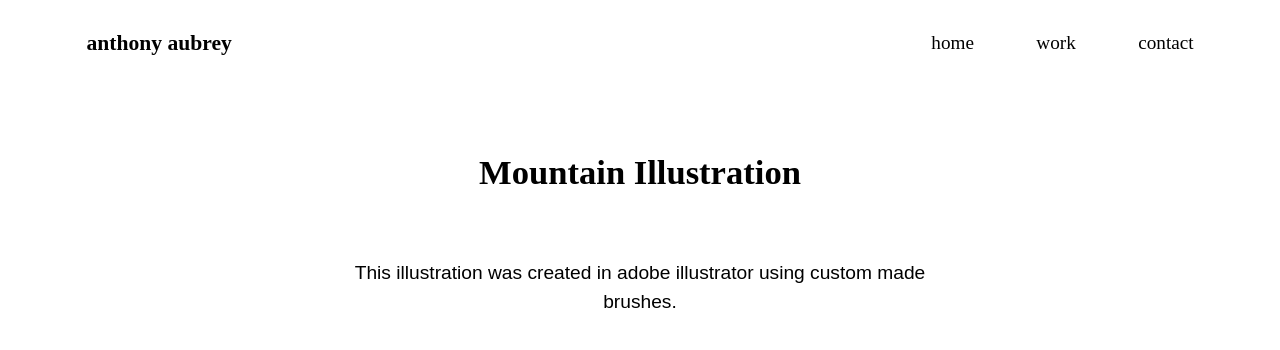
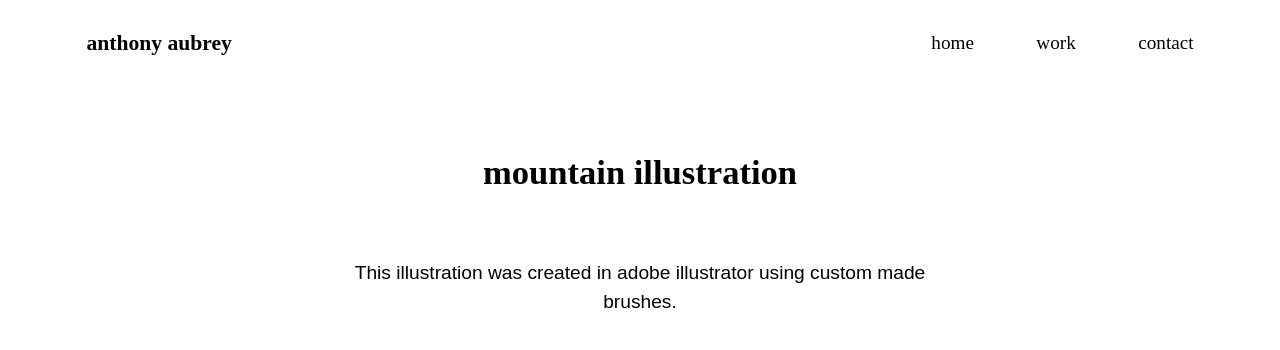
Before and after one commit to anthonyaubrey/portfolio, a Jekyll site: the page built from mountainstrees.html, in a window 1280 px wide. Shown: the top 350 px of the page. Built offline with Jekyll 4.4.1, drawn with Linux system fonts in a browser that asks for light colours.

Commit message:
changed text format

```diff
--- a/mountainstrees.html
+++ b/mountainstrees.html
@@ -4,7 +4,7 @@ layout: default
 
 <main role="main" id="main" class="text-center">
   <div class="wrapper">
-    <h1 class="island-2 wrapper">Mountain Illustration</h1>
+    <h1 class="island-2 wrapper">mountain illustration</h1>
     <p class="open-sans">This illustration was created in adobe illustrator using custom made brushes.</p>
     <img class="img-flex xlimgwrap"src="{{site.baseurl}}/img/mts-l.jpg">
   </div>
```
